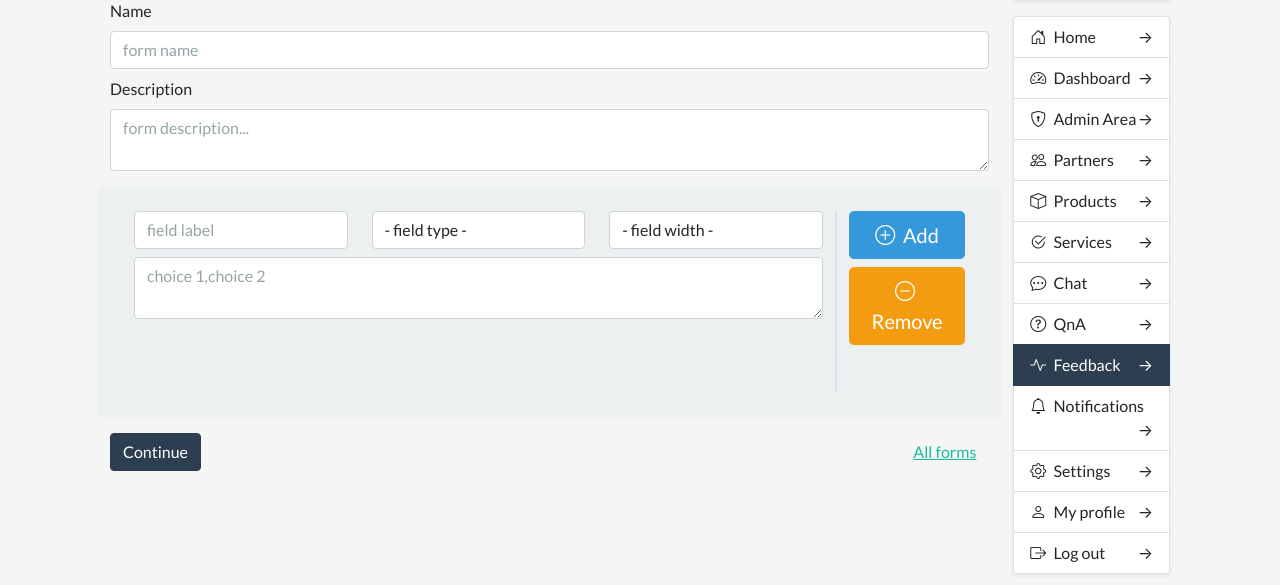
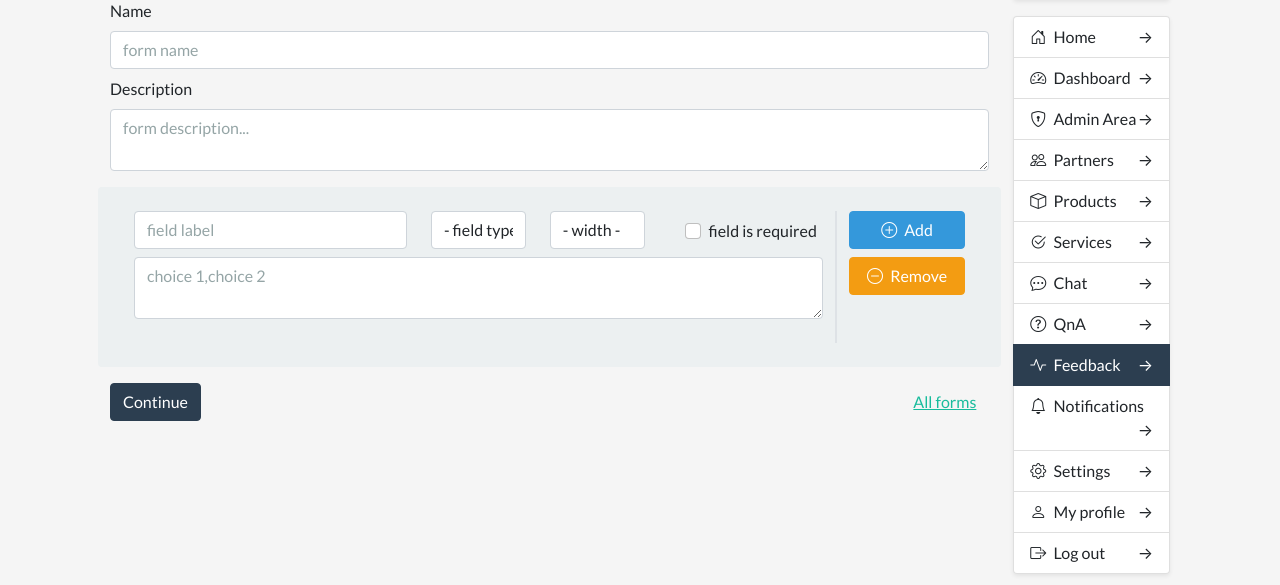
Before and after one commit to mhammadsaani/farm-equipment-distribution, a Django app: page /feedback/form/create in a window 1280 px wide. Shown: the part 178-763 px from the top of the page. Run offline with Django 4.2, Linux system fonts and the light colour scheme; the visitor is signed in with stand-in values (Sample User, id 1); some libraries are stand-ins or nearby versions.

Commit message:
form builder

```diff
--- a/templates/feedback/form/create.html
+++ b/templates/feedback/form/create.html
@@ -23,28 +23,32 @@
 	<div class='row bg-light p-4 my-3 rounded'>
 		<div class='col-md-10' id='form-fields'>
 			<div class='row'>
-				<div class='col-md-4'>
+				<div class='col-md-5'>
 					<input type='text' placeholder='field label' name='label' class='form-control' />
 				</div>
-				<div class='col-md-4'>
+				<div class='col-md-2'>
 					<select class='form-control' name='type'>
 						<option value=''> - field type - </option>
 						<option value='number'>number</option>
 						<option value='text'>text</option>
-						<option value='input'>input</option>
-						<option value='bool'>bool</option>
+						<option value='long-text'>long-text</option>
+						<option value='boolean'>boolean</option>
 						<option value='date'>date</option>
 						<option value='select'>select</option>
 					</select>
 				</div>
-				<div class='col-md-4'>
+				<div class='col-md-2'>
 					<select class='form-control' name='width'>
-						<option value=''> - field width - </option>
+						<option value=''> - width - </option>
 						<option value='1/2'>1/2</option>
 						<option value='1/3'>1/3</option>
 						<option value='1/4'>1/4</option>
 						<option value='full'>full width</option>
 					</select>
+				</div>
+				<div class='col-md-3 form-check mt-2'>
+					<input type='checkbox' class='form-check-input mx-1' name='is_required' />
+					<label class='form-check-label mx-1' for='is_required'>field is required</label>
 				</div>
 				<div class='mt-2 mb-4 col-md-12'>
 					<textarea class='form-control' name='choice' placeholder='choice 1,choice 2'></textarea>
@@ -52,10 +56,10 @@
 			</div>
 		</div>
 		<div class='col-md-2 d-flex justify-content-between flex-column border-start border-2'>
-			<button class='btn btn-lg btn-info w-100 mb-2' id="add-field">
+			<button class='btn btn-info w-100 mb-2' id="add-field">
 				<i class='bi bi-plus-circle me-1'></i> Add
 			</button>
-			<button class='btn btn-lg btn-warning w-100 mb-5' id="remove-field">
+			<button class='btn btn-warning w-100 mb-5' id="remove-field">
 				<i class='bi bi-dash-circle me-1'></i> Remove
 			</button>
 		</div>
@@ -68,28 +72,32 @@
 </form>
 <div id='new-field' class='d-none'>
 	<div class='row'>
-		<div class='col-md-4'>
+		<div class='col-md-5'>
 			<input type='text' placeholder='field label' name='label' class='form-control' />
 		</div>
-		<div class='col-md-4'>
+		<div class='col-md-2'>
 			<select class='form-control' name='type'>
 				<option value=''> - field type - </option>
 				<option value='number'>number</option>
 				<option value='text'>text</option>
-				<option value='input'>input</option>
-				<option value='bool'>bool</option>
+				<option value='long-text'>long-text</option>
+				<option value='boolean'>boolean</option>
 				<option value='date'>date</option>
 				<option value='select'>select</option>
 			</select>
 		</div>
-		<div class='col-md-4'>
+		<div class='col-md-2'>
 			<select class='form-control' name='width'>
-				<option value=''> - field width - </option>
+				<option value=''> - width - </option>
 				<option value='1/2'>1/2</option>
 				<option value='1/3'>1/3</option>
 				<option value='1/4'>1/4</option>
 				<option value='full'>full width</option>
 			</select>
+		</div>
+		<div class='col-md-3 form-check mt-2'>
+			<input type='checkbox' class='form-check-input mx-1' name='is_required' />
+			<label class='form-check-label mx-1' for='is_required'>field is required</label>
 		</div>
 		<div class='mt-2 mb-4 col-md-12'>
 			<textarea class='form-control' name='choice' placeholder='choice 1,choice 2'></textarea>
```
Also changed, not shown: chat/views.py (+11 -1 lines), feedback/models.py (+6 -5 lines), templates/chat/message/index.html (+20 -14 lines), feedback/migrations/0002_questionfield_is_required.py (added), feedback/migrations/0003_alter_questionfield_type.py (added).
